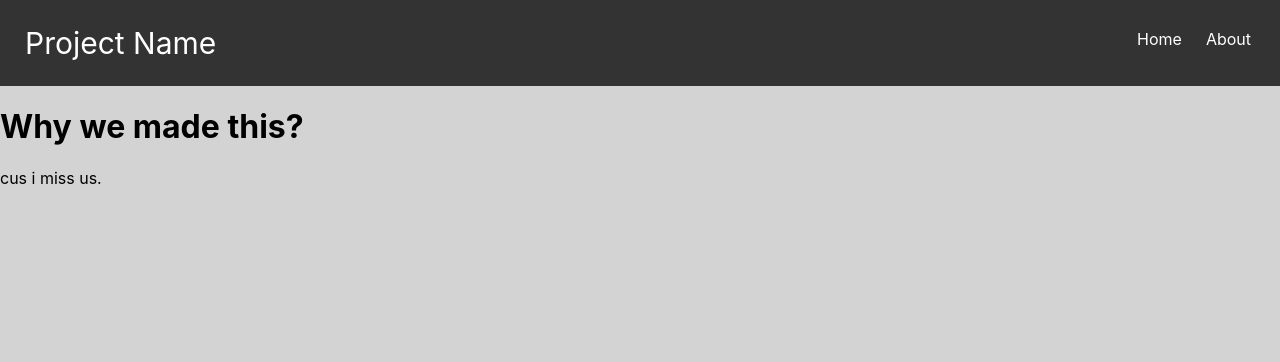
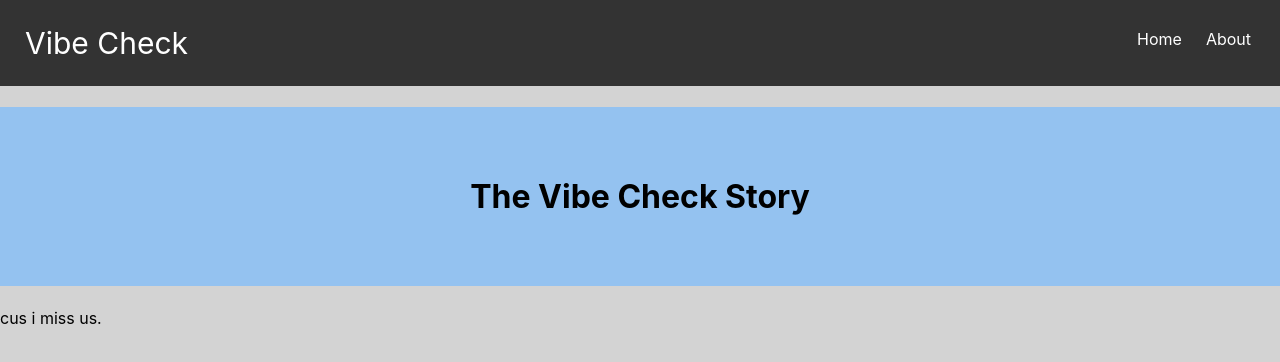
Before and after one commit to paulpark97/SMU_Hack, a React (Create React App) app: page /about in a window 1280 px wide. Shown: the top 362 px of the page. Built offline with nearby package versions, Linux system fonts and the light colour scheme.

Commit message:
Update title and about us

```diff
--- a/src/About.js
+++ b/src/About.js
@@ -2,9 +2,11 @@ export default function About(){
 
     return (
         <div>
-            <h1>
-                Why we made this?
-            </h1>
+            <div className="About-dv-hd">
+                <h1 className="About-header">
+                    The Vibe Check Story
+                </h1>
+            </div>
             <p>
                 cus i miss us.
             </p>
--- a/src/App.css
+++ b/src/App.css
@@ -48,3 +48,14 @@ body {
 .Site-title{
   font-size: 30px;
 }
+
+.About-header{
+  background-color: rgb(148, 194, 240);
+  text-align: center;
+  padding: 70px;
+}
+
+.About-dv-hd{
+  margin: 0;
+  top: -10px;
+}
--- a/src/Navbar.js
+++ b/src/Navbar.js
@@ -5,7 +5,7 @@ const Navbar= () =>{
     <div className="nav">
         <div className="Site-title">
             <text>
-                Project Name
+                Vibe Check
             </text>
         </div>
         <ul>
```
